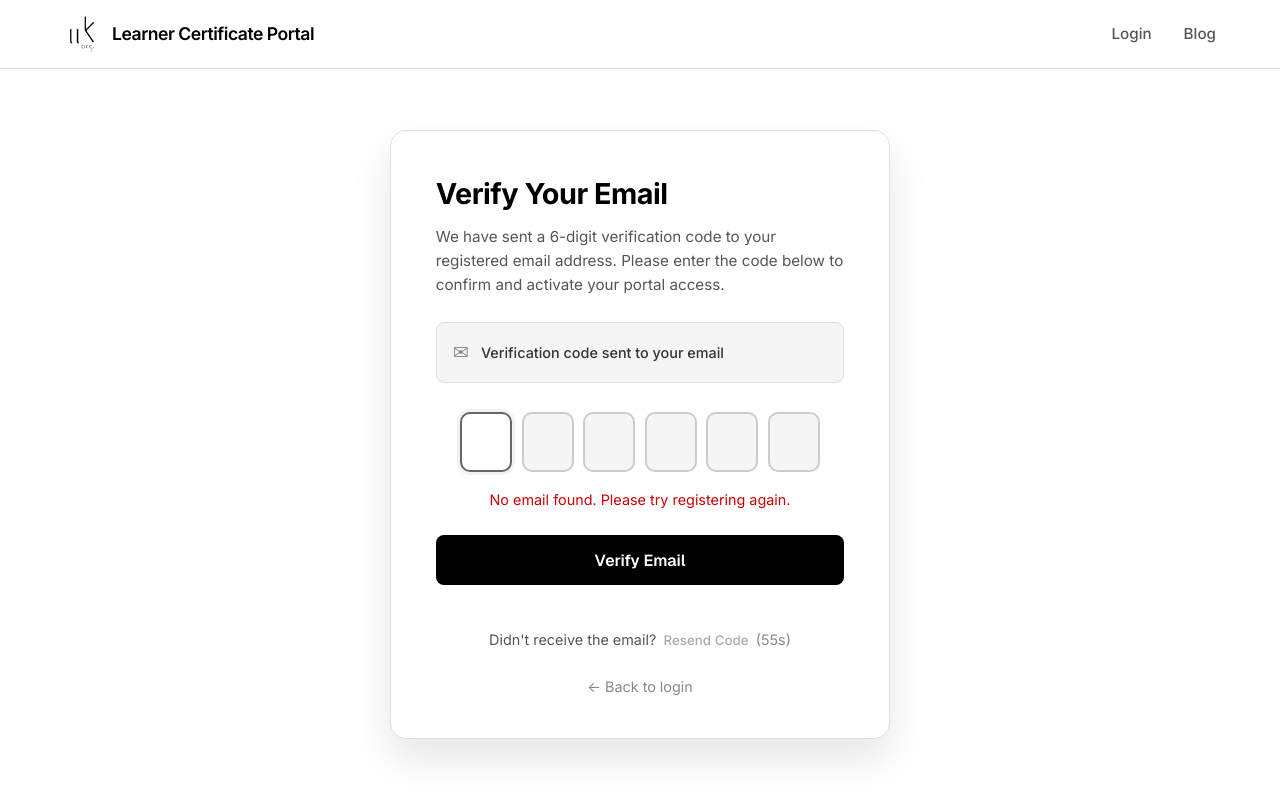
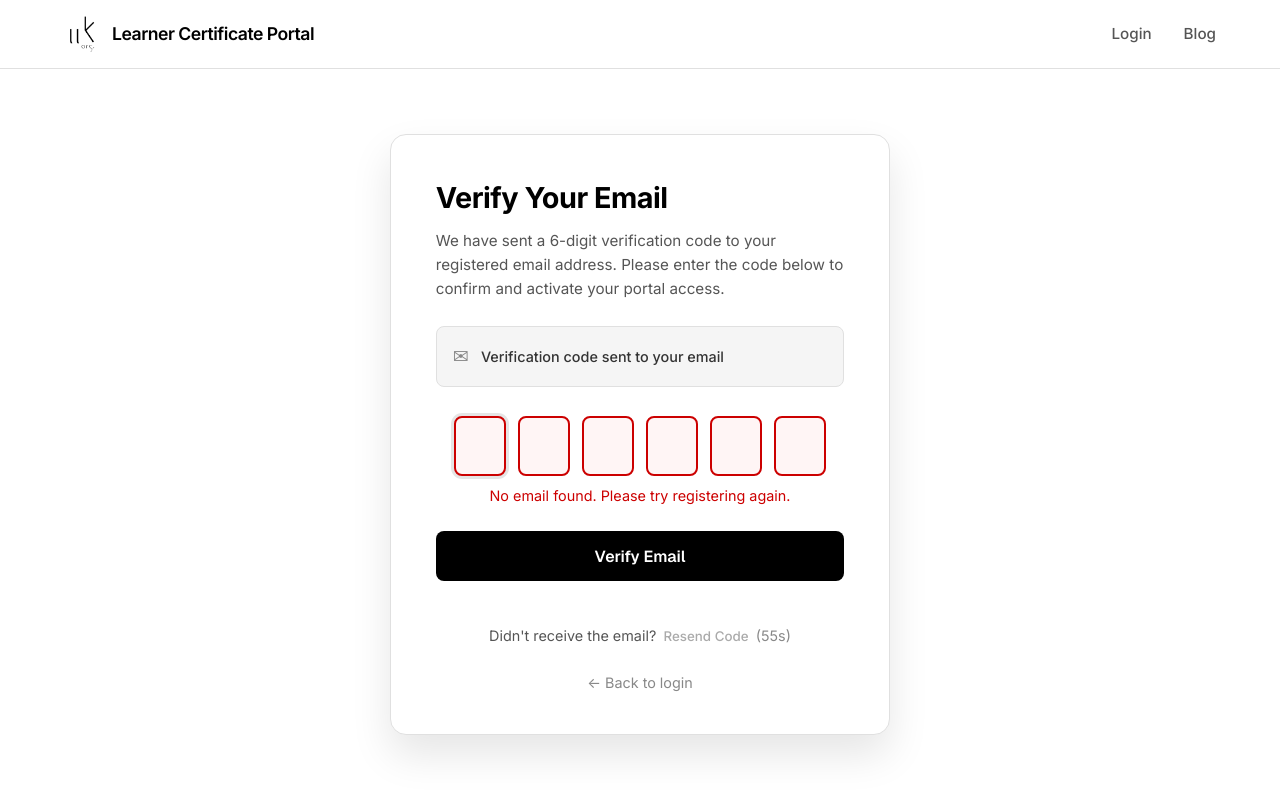
Before and after one commit to IIK-Organisation-NPO/IIK-portal-platform, a React (Vite) app: page /verify-email in a window 1280 px wide. Built offline with nearby package versions, Linux system fonts and the light colour scheme; no server answers; a web font is replaced by a local one.

Commit message:
fixed OTP input styles and functionality in VerifyEmail component

```diff
--- a/src/components/auth/VerifyEmail.jsx
+++ b/src/components/auth/VerifyEmail.jsx
@@ -1,6 +1,7 @@
 // src/components/auth/VerifyEmail.jsx
 import React, { useState, useEffect, useRef } from 'react';
 import { Link, useNavigate, useLocation } from 'react-router-dom';
+import '../../styles/components/forgotpassword.css';
 import "/src/styles/components/VerifyEmail.css";
 import logo from '../../assets/images/small Mki.png';
 import api from '../../services/api';
@@ -80,14 +81,12 @@ const VerifyEmail = () => {
   };
 
   const handleChange = (index, value) => {
-    if (value.length > 1) return;
-    if (value && !/^\d$/.test(value)) return;
+    if (!/^\d*$/.test(value)) return;
 
     const newCode = [...code];
-    newCode[index] = value;
+    newCode[index] = value.slice(0, 1);
     setCode(newCode);
     setError('');
-
     if (value && index < 5) {
       inputRefs.current[index + 1].focus();
     }
@@ -104,12 +103,19 @@ const VerifyEmail = () => {
 
   const handlePaste = (e) => {
     e.preventDefault();
-    const paste = e.clipboardData.getData('text').slice(0, 6);
-    if (/^\d{6}$/.test(paste)) {
-      const pasteArray = paste.split('');
-      setCode(pasteArray);
-      inputRefs.current[5].focus();
-    }
+    const pastedData = e.clipboardData.getData('text').slice(0, 6);
+    const digits = pastedData.replace(/\D/g, '').split('');
+
+    const newCode = [...code];
+    digits.forEach((digit, index) => {
+      if (index < 6) {
+        newCode[index] = digit;
+      }
+    });
+    setCode(newCode);
+
+    const nextIndex = digits.length < 6 ? digits.length : 5;
+    inputRefs.current[nextIndex]?.focus();
   };
 
   const handleVerify = async () => {
@@ -252,19 +258,19 @@ const VerifyEmail = () => {
             </span>
           </div>
 
-          <div className="code-input-group">
+          <div className="otp-input-container">
             {code.map((digit, index) => (
               <input
                 key={index}
+                ref={(el) => (inputRefs.current[index] = el)}
                 type="text"
                 inputMode="numeric"
-                maxLength="1"
+                maxLength={1}
                 value={digit}
                 onChange={(e) => handleChange(index, e.target.value)}
                 onKeyDown={(e) => handleKeyDown(index, e)}
                 onPaste={handlePaste}
-                ref={(el) => (inputRefs.current[index] = el)}
-                className="code-input"
+                className={`otp-input-box ${error ? 'error' : ''} ${digit ? 'filled' : ''}`}
                 aria-label={`Digit ${index + 1}`}
                 disabled={isVerifying || isResending}
                 autoComplete="off"
--- a/src/styles/components/VerifyEmail.css
+++ b/src/styles/components/VerifyEmail.css
@@ -128,51 +128,9 @@
   font-weight: 500;
 }
 
-/* ===== CODE INPUT STYLES ===== */
-.verify-email-container .code-input-group {
-  display: flex;
-  gap: clamp(0.3rem, 2vw, 0.6rem);
-  justify-content: center;
-  width: 100%;
-  margin-bottom: 1.5rem;
-}
-
-/* Individual digit input fields.
-   Boxes share the row width (capped at 52px) so they fit any screen.
-   padding: 0 is required: EmailComposerModal.css gives every input[type='text']
-   10px 14px of padding, which squeezed the digit out of the box on phones.
-   Font stays >= 16px so iOS Safari doesn't zoom in on focus. */
-.verify-email-container .code-input {
-  flex: 1 1 0;
-  min-width: 0;
-  max-width: 52px;
-  height: auto;
-  aspect-ratio: 52 / 60;
-  padding: 0;
-  box-sizing: border-box;
-  line-height: 1;
-  -webkit-appearance: none;
-  appearance: none;
-  background: #f5f5f5; /* Changed from #1a1a1a to light grey */
-  border: 2px solid #cccccc; /* Changed from #333 to light border */
-  border-radius: 10px;
-  color: #000000; /* Changed from #fff to #000 */
-  font-size: clamp(1rem, 6vw, 1.8rem);
-  font-weight: 600;
-  text-align: center;
-  outline: none;
-  transition: border-color 0.2s ease, box-shadow 0.2s ease;
-}
-
-.verify-email-container .code-input:focus {
-  border-color: #666666; /* Changed from #888 to darker grey */
-  box-shadow: 0 0 0 3px rgba(0, 0, 0, 0.05); /* Lighter shadow */
-  background: #ffffff; /* Changed from #222 to white */
-}
-
-.verify-email-container .code-input::placeholder {
-  color: #aaaaaa; /* Changed from #444 to lighter grey */
-}
+/* ===== CODE INPUT STYLES =====
+   The digit boxes use .otp-input-container / .otp-input-box from
+   forgotpassword.css, the same styles as the Verify OTP page. */
 
 /* ===== BUTTON & MESSAGE STYLES ===== */
 .verify-email-container .btn-primary {
@@ -479,15 +437,6 @@
     padding: 1rem 1.2rem;
   }
 
-  .verify-email-container .code-input {
-    max-width: 40px;
-    font-size: 1.2rem;
-  }
-
-  .verify-email-container .code-input-group {
-    margin-bottom: 0.8rem;
-  }
-
   .verify-email-container .verify-card h1 {
     font-size: 1.2rem;
     margin-bottom: 0.2rem;
--- a/src/styles/components/forgotpassword.css
+++ b/src/styles/components/forgotpassword.css
@@ -261,6 +261,7 @@
 
 /* ============================================================
    OTP INPUT CONTAINER - IMPROVED
+   Shared by VerifyOTP.jsx and VerifyEmail.jsx
    ============================================================ */
 .otp-input-container {
   display: flex;
```
